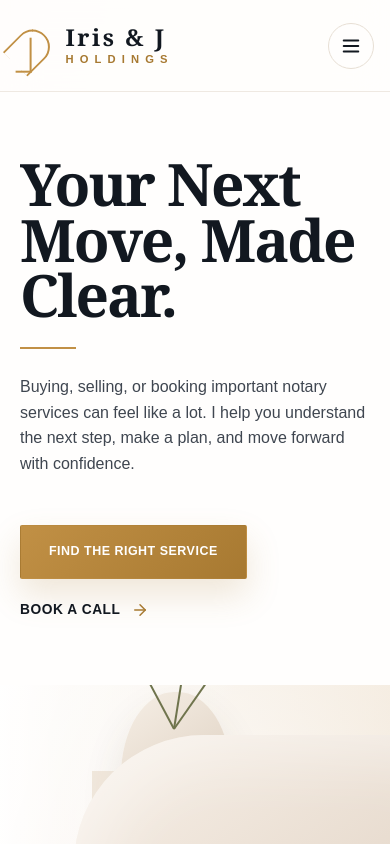
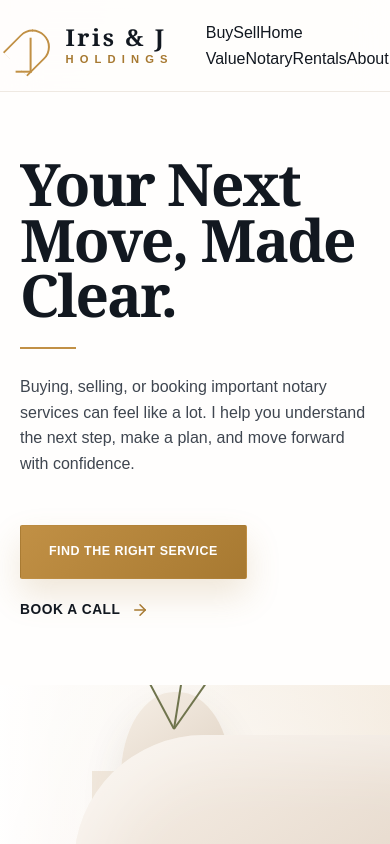
Before and after one commit to Emanuel628/Iris-and-J-Holdings, a React (Vite) app: page / in a window 390 px wide. Shown: the top 844 px of the page. Built offline with nearby package versions, Linux system fonts and the light colour scheme.

Commit message:
Replace mobile menu button with static mobile nav

```diff
--- a/src/components/layout/Header.tsx
+++ b/src/components/layout/Header.tsx
@@ -1,5 +1,3 @@
-import { Menu } from 'lucide-react';
-
 const navItems = [
   { label: 'Buy', href: '/buy' },
   { label: 'Sell', href: '/sell' },
@@ -25,7 +23,10 @@ function Header() {
         {navItems.map((item) => <a href={item.href} key={item.href}>{item.label}</a>)}
       </nav>
       <a className="nav-cta" href="/book">Book a Call</a>
-      <button className="mobile-menu" aria-label="Open menu" type="button"><Menu size={22} /></button>
+      <nav className="mobile-nav" aria-label="Mobile navigation">
+        {navItems.map((item) => <a href={item.href} key={item.href}>{item.label}</a>)}
+        <a className="mobile-nav-cta" href="/book">Book</a>
+      </nav>
     </header>
   );
 }
```
